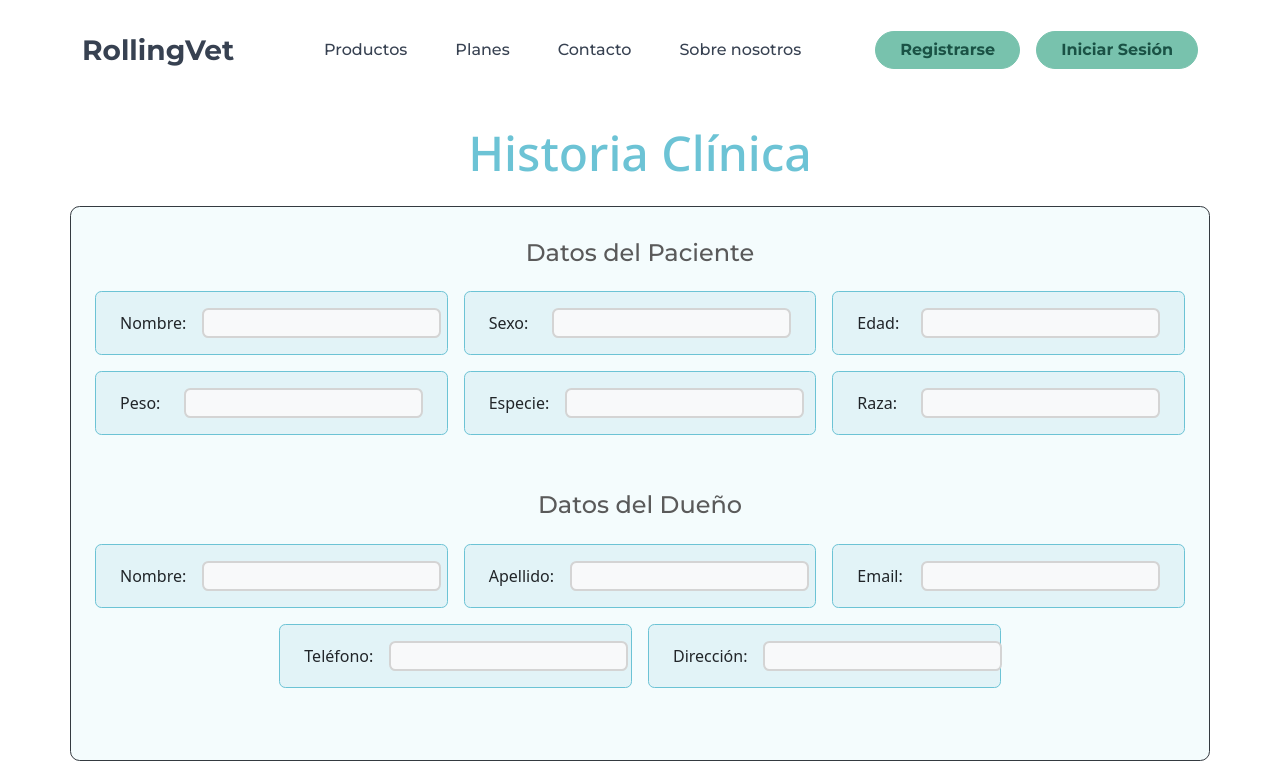
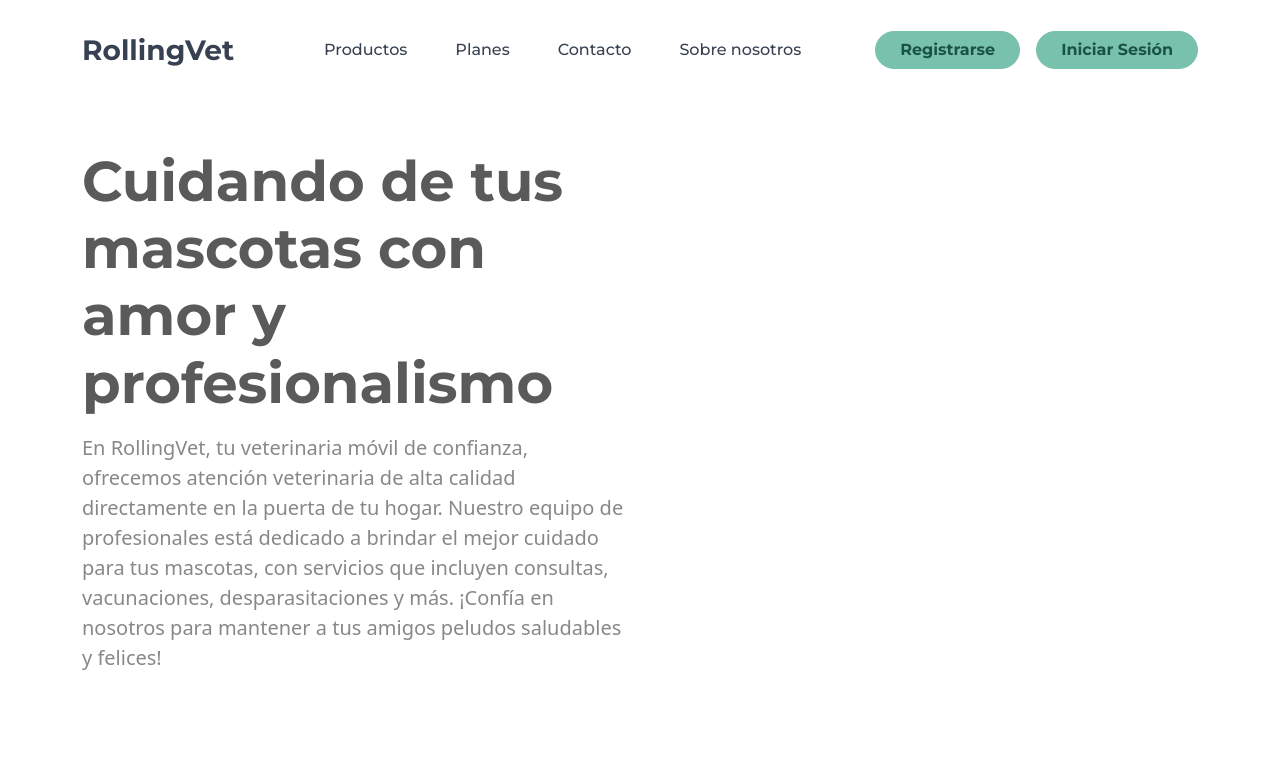
Before and after one commit to nachodev2/rollingVet, a React (Vite) app: page / in a window 1280 px wide. Shown: the top 770 px of the page. Built offline with nearby package versions, Linux system fonts and the light colour scheme.

Commit message:
Solucione errores de importacion de la seccion 1

```diff
--- a/src/App.jsx
+++ b/src/App.jsx
@@ -2,8 +2,9 @@ import Paciente from "./components/pages/paciente/Paciente.jsx";
 import Menu from "./components/shared/Menu.jsx";
 import Error404 from "./components/pages/error404/Error404.jsx";
 import Footer from "./components/shared/Footer.jsx";
-import SobreNosotros from "./components/pages/sobre-nosotros/SobreNosotros";
-import Producto from "../src/components/pages/producto/Producto";
+import SobreNosotros from "./components/pages/sobre-nosotros/SobreNosotros.jsx";
+import Producto from "./components/pages/producto/Producto.jsx";
+import Inicio from "./components/pages/inicio/Inicio.jsx";
 import "./index.css";
 
 function App() {
@@ -11,10 +12,11 @@ function App() {
     <div className="layout-contenedor">
       <Menu />
       <main className="contenido-principal">
+        <Inicio />
+        <SobreNosotros />
+        <Producto />
         <Paciente />
         <Error404 />
-        <SobreNosotros />
-        <Producto></Producto>
       </main>
       <Footer />
     </div>
--- a/src/components/pages/inicio/Inicio.jsx
+++ b/src/components/pages/inicio/Inicio.jsx
@@ -0,0 +1,13 @@
+import SeccionTitulo from './SeccionTitulo'
+import './Inicio.css'
+
+
+const Inicio = () => {
+    return (
+        <div>
+            <SeccionTitulo />
+        </div>
+    )
+}
+
+export default Inicio
--- a/src/components/pages/inicio/SeccionTitulo.jsx
+++ b/src/components/pages/inicio/SeccionTitulo.jsx
@@ -0,0 +1,19 @@
+import './inicio.css'
+import { Container, Row, Col } from 'react-bootstrap'
+
+const SeccionTitulo = () => {
+    return (
+        <section className="seccion-titulo py-5">
+            <Container>
+                <Row className="align-items-center">
+                    <Col md={6} className="text-center text-md-start mb-4 mb-md-0">
+                        <h1 className="display-4 fw-bold">Cuidando de tus mascotas con amor y profesionalismo</h1>
+                        <p className="lead mt-3">En RollingVet, tu veterinaria móvil de confianza, ofrecemos atención veterinaria de alta calidad directamente en la puerta de tu hogar. Nuestro equipo de profesionales está dedicado a brindar el mejor cuidado para tus mascotas, con servicios que incluyen consultas, vacunaciones, desparasitaciones y más. ¡Confía en nosotros para mantener a tus amigos peludos saludables y felices!</p>
+                    </Col>
+                </Row>
+            </Container>
+        </section>
+    )
+}
+
+export default SeccionTitulo
```
Also changed, not shown: 1 other file (tests, documents, lock files or other folders).
